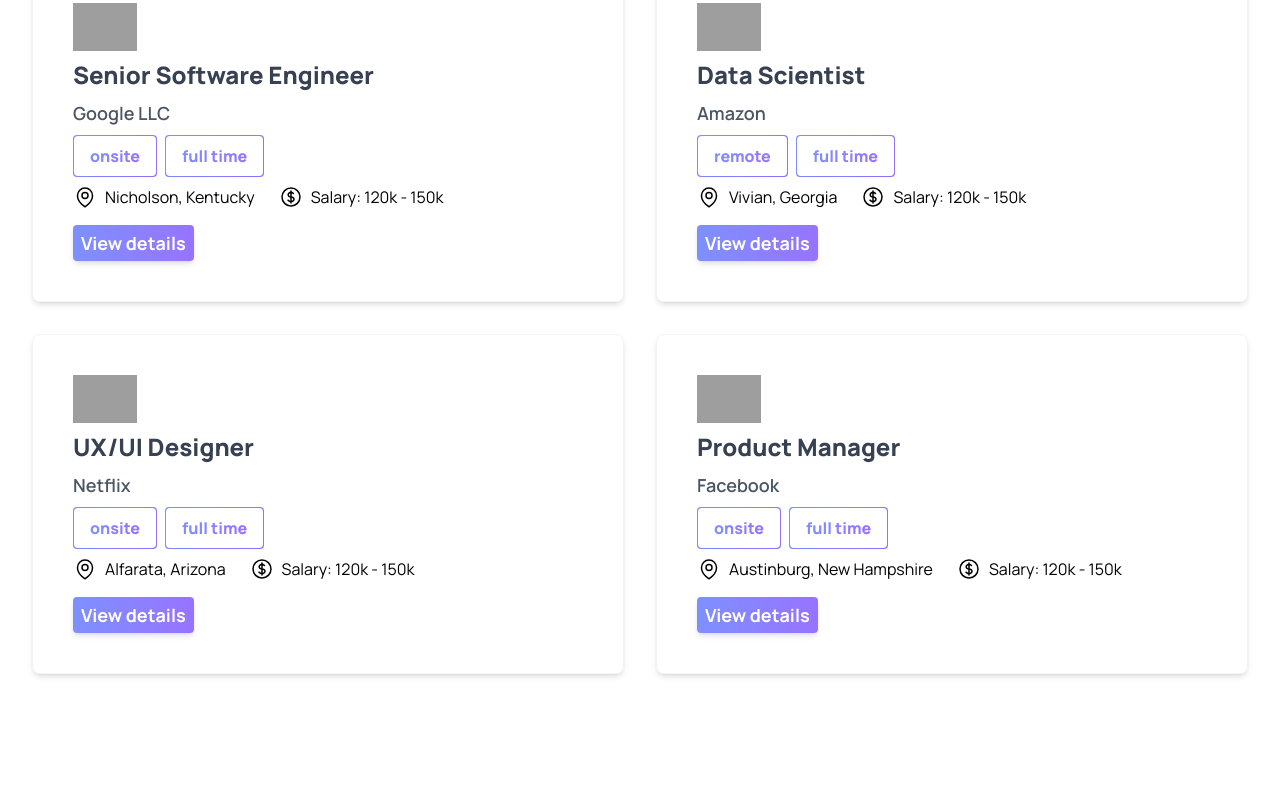
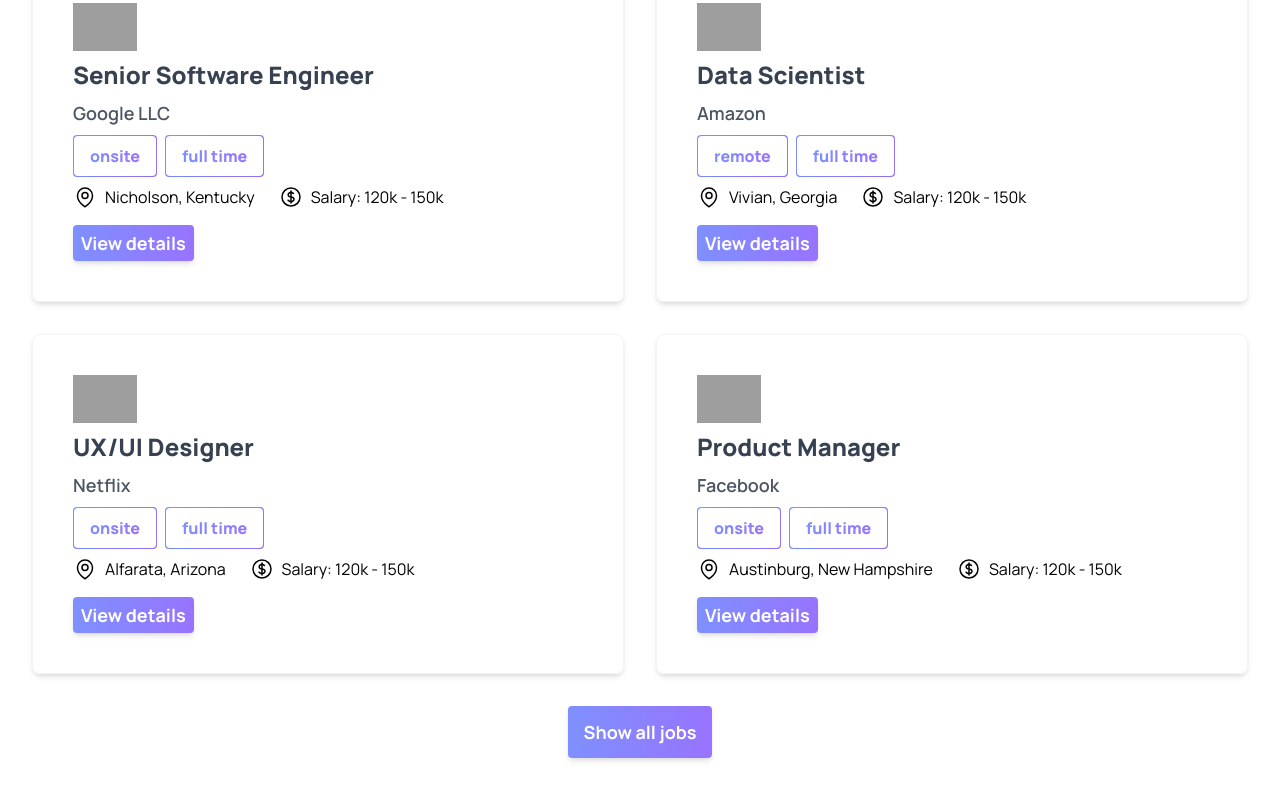
Before and after one commit to dhee-chowdhury/job-central-react, a React (Vite) app: page / in a window 1280 px wide. Shown: the part 1157-1957 px from the top of the page. Before the commit the page ends 1911 px from the top, so only its background shows below. Built offline with nearby package versions, Linux system fonts and the light colour scheme; grey boxes are pictures that could not be loaded.

Commit message:
added show all button

```diff
--- a/src/App.jsx
+++ b/src/App.jsx
@@ -7,15 +7,17 @@
 export const AppliedJobsContext = createContext([]);
 
 const App = () => {
-  const { jobCategory, initialJobs } = useLoaderData();
-  const [jobs, setJobs] = useState(initialJobs.slice(0, 4));
+  const { jobCategory, allJobs, savedJobs } = useLoaderData();
+  // const [jobs, setJobs] = useState(allJobs.slice(0, 4));
   return (
-    <JobsContext.Provider value={[jobs, setJobs]}>
-      <CategoryContext.Provider value={jobCategory}>
-        <Header></Header>
-        <Outlet></Outlet>
-      </CategoryContext.Provider>
-    </JobsContext.Provider>
+    <AppliedJobsContext.Provider value={savedJobs}>
+      <JobsContext.Provider value={allJobs}>
+        <CategoryContext.Provider value={jobCategory}>
+          <Header></Header>
+          <Outlet></Outlet>
+        </CategoryContext.Provider>
+      </JobsContext.Provider>
+    </AppliedJobsContext.Provider>
   );
 };
 
--- /dev/null
+++ b/src/components/AppliedJobs.jsx
@@ -0,0 +1,15 @@
+import React, { useContext, useState } from "react";
+import { AppliedJobsContext } from "../App";
+
+const AppliedJobs = () => {
+  const savedJobs = useContext(AppliedJobsContext || []);
+  const [appliedJobs, setAppliedJobs] = useState(savedJobs);
+  return (
+    <div>
+      <h1>Applied jobs: {appliedJobs.length}</h1>
+      <p>more content coming</p>
+    </div>
+  );
+};
+
+export default AppliedJobs;
--- a/src/components/Home.jsx
+++ b/src/components/Home.jsx
@@ -1,4 +1,4 @@
-import React, { useContext } from "react";
+import React, { useContext, useState } from "react";
 import { Link, useLoaderData } from "react-router-dom";
 import Category from "./Cards/Category";
 import Job from "./Cards/Job";
@@ -7,7 +7,13 @@
 const Home = () => {
   // const { jobCategory, jobs } = useLoaderData();
   const jobCategory = useContext(CategoryContext);
-  const [jobs, setJobs] = useContext(JobsContext);
+  const allJobs = useContext(JobsContext);
+  const [jobs, setJobs] = useState(allJobs.slice(0, 4));
+
+  const handleShowAllJobs = () => {
+    setJobs(allJobs);
+    // setJobs(jobsData);
+  };
   return (
     <div>
       <section className="my-container md:flex items-center justify-between">
@@ -64,6 +70,13 @@
             <Job key={job._id} job={job}></Job>
           ))}
         </div>
+        <div className="flex justify-center">
+          {jobs.length === 4 && (
+            <button onClick={handleShowAllJobs} className="btn-primary">
+              Show all jobs
+            </button>
+          )}
+        </div>
       </section>
     </div>
   );
--- a/src/components/loaders/categoryAndJobs.js
+++ b/src/components/loaders/categoryAndJobs.js
@@ -1,9 +1,13 @@
+import { getStoredJobs } from "../../utils/fakeDB";
+
 export const categoryAndJobs = async () => {
   const categoryData = await fetch("jobCategoryList.json");
   const jobCategory = await categoryData.json();
 
   const jobsData = await fetch("jobs.json");
-  const initialJobs = await jobsData.json();
+  const allJobs = await jobsData.json();
 
-  return { jobCategory, initialJobs };
+  const savedJobs = getStoredJobs();
+
+  return { jobCategory, allJobs, savedJobs };
 };
--- a/src/main.jsx
+++ b/src/main.jsx
@@ -8,6 +8,7 @@
 import ViewDetails from "./components/ViewDetails.jsx";
 import { jobDetails } from "./components/loaders/jobDetails.js";
 import { Toaster } from "react-hot-toast";
+import AppliedJobs from "./components/AppliedJobs.jsx";
 
 const router = createBrowserRouter([
   {
@@ -26,7 +27,7 @@
       },
       {
         path: "/appliedJobs",
-        element: <h1>hello from applied jobs</h1>,
+        element: <AppliedJobs></AppliedJobs>,
       },
     ],
   },
```
